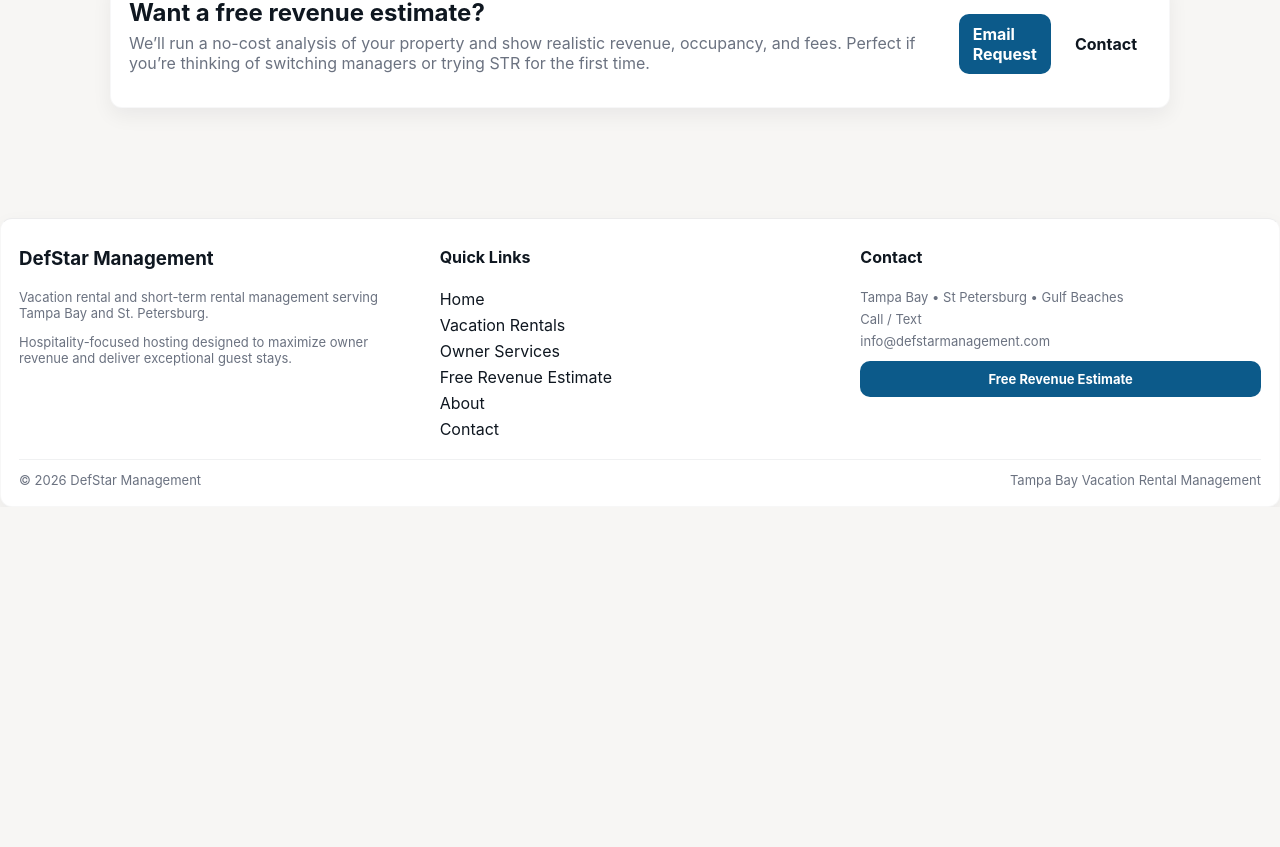
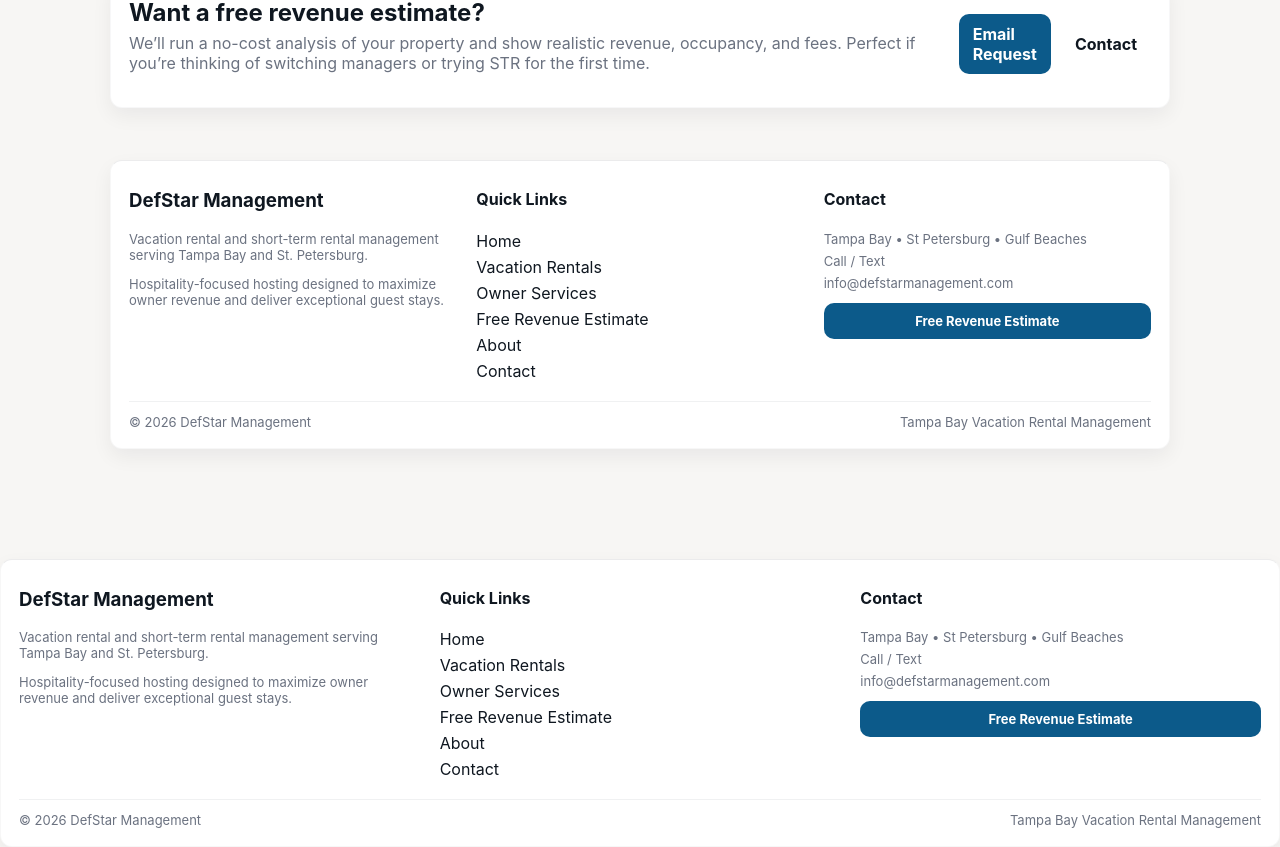
Before and after one commit to defazio75/Defstar, a Next.js app: page / in a window 1280 px wide. Shown: the part 1835-2682 px from the top of the page. Before the commit the page ends 2342 px from the top, so only its background shows below. Built offline with nearby package versions, Linux system fonts and the light colour scheme.

Commit message:
Update page.js

```diff
--- a/app/page.js
+++ b/app/page.js
@@ -166,7 +166,9 @@ export default function HomePage() {
 
       {/* CTA (your existing component) */}
       <CTA />
+
+      {/* FOOTER */}
+      <Footer />
     </div>
   );
 }
-<Footer />
```
